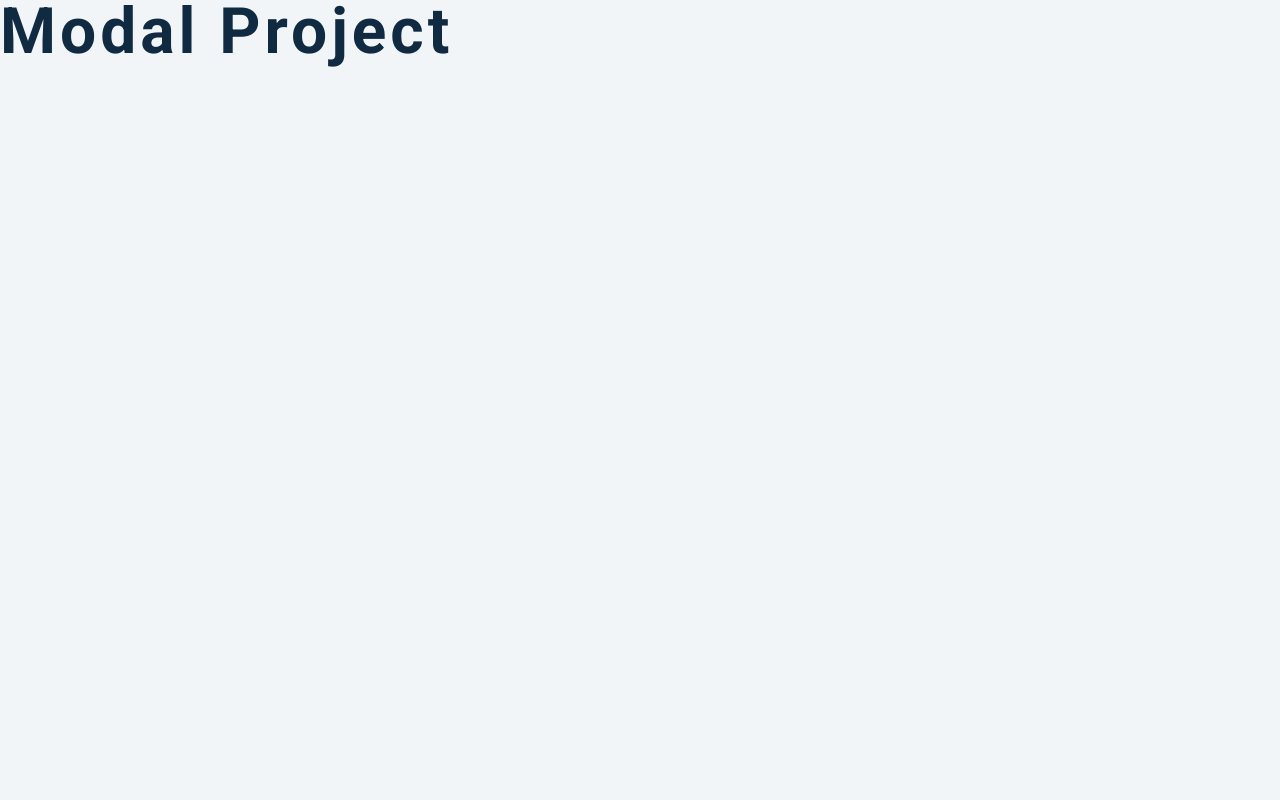
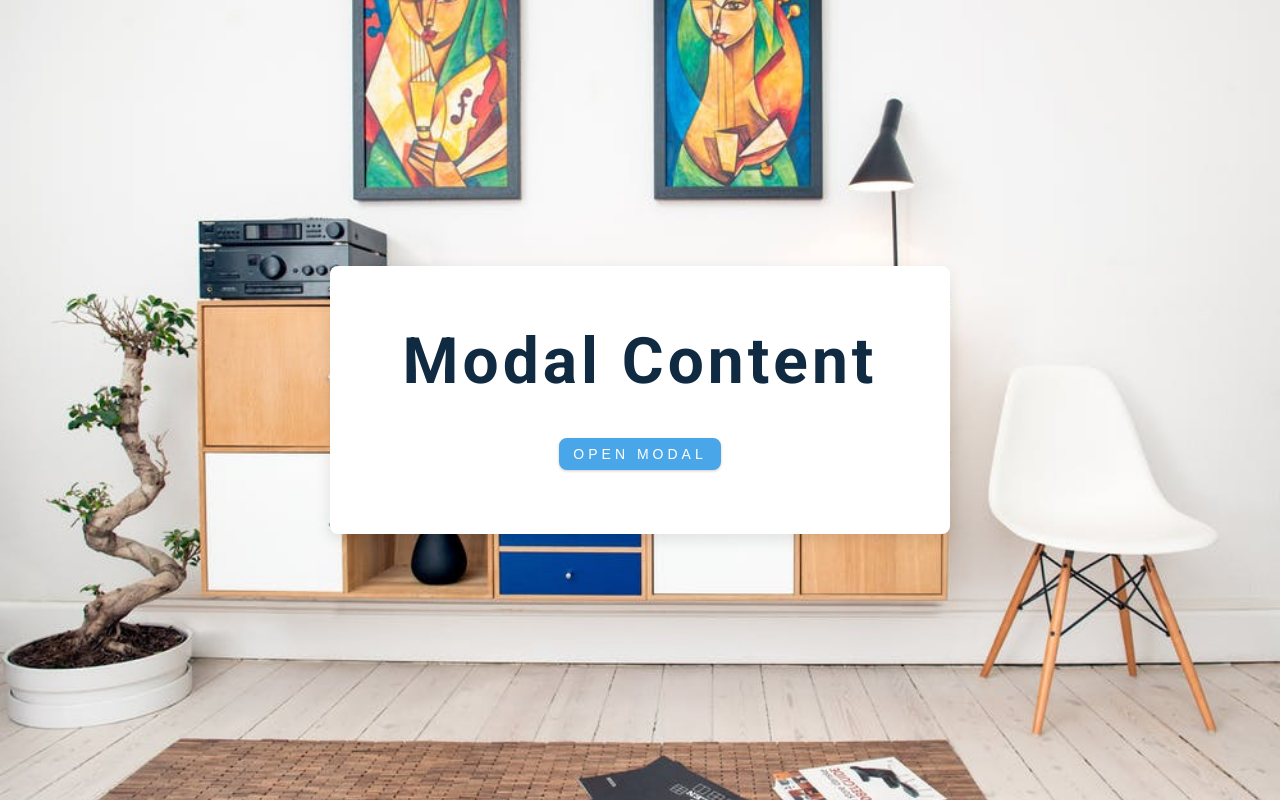
Before and after one commit to DanieleErcoli243/modal, a plain HTML site: page index.html in a window 1280 px wide. Drawn offline with nearby package versions, Linux system fonts and the light colour scheme.

Commit message:
worked on the header and started working on the modal

```diff
--- a/index.html
+++ b/index.html
@@ -1,20 +1,28 @@
 <!DOCTYPE html>
 <html lang="en">
+
 <head>
   <meta charset="UTF-8" />
   <meta name="viewport" content="width=device-width, initial-scale=1.0" />
   <title>Modal</title>
   <!-- font-awesome -->
-    <link
-      rel="stylesheet"
-      href="https://cdnjs.cloudflare.com/ajax/libs/font-awesome/5.14.0/css/all.min.css"
-    />
+  <link rel="stylesheet" href="https://cdnjs.cloudflare.com/ajax/libs/font-awesome/5.14.0/css/all.min.css" />
   <!-- styles -->
   <link rel="stylesheet" href="styles.css" />
 </head>
+
 <body>
-    <h1>modal project</h1>
+  <header class="hero">
+    <div class="banner">
+      <h1>Modal Content</h1>
+      <button class="btn modal-btn">Open Modal</button>
+    </div>
+  </header>
+  <div class="modal-overlay">
+    <div class="mdoal-container"></div>
+  </div>
   <!-- javascript -->
   <script src="app.js"></script>
 </body>
+
 </html>
```
Lines whose indentation alone changed are shown as unchanged.
